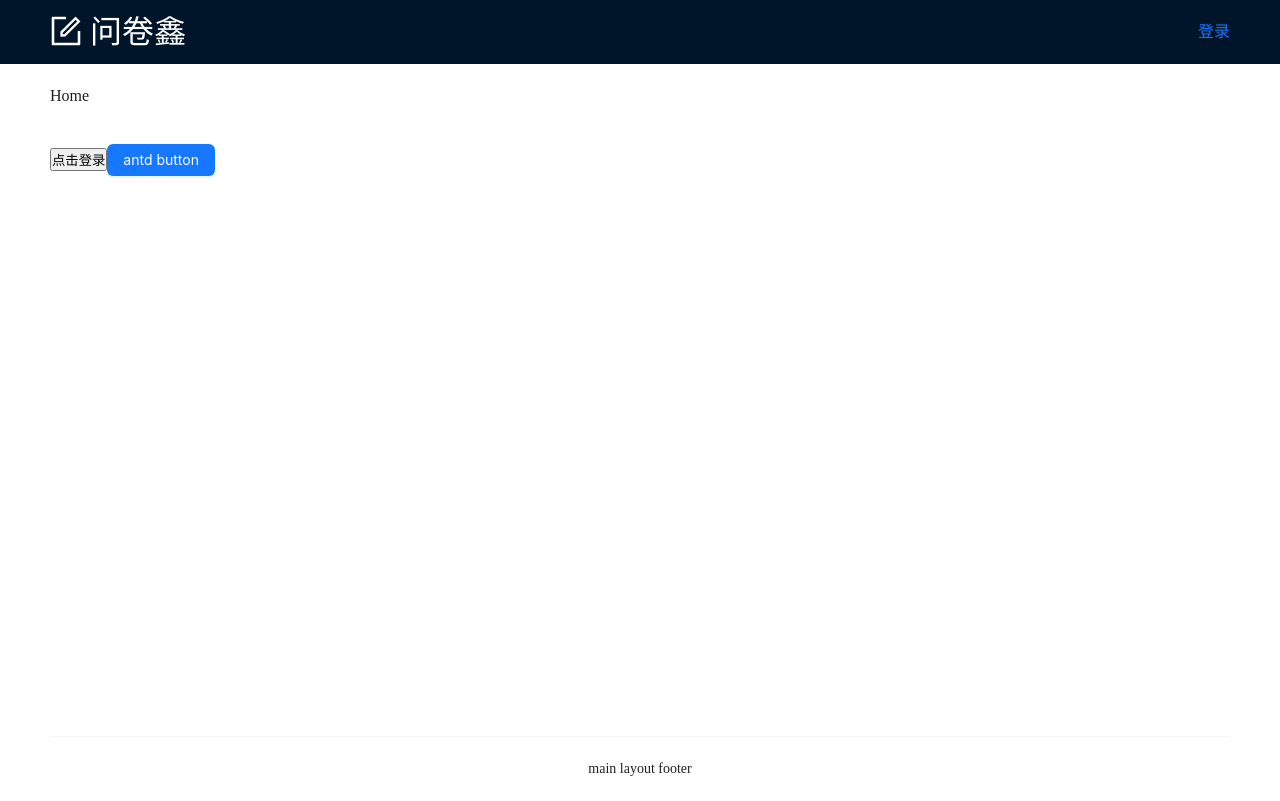
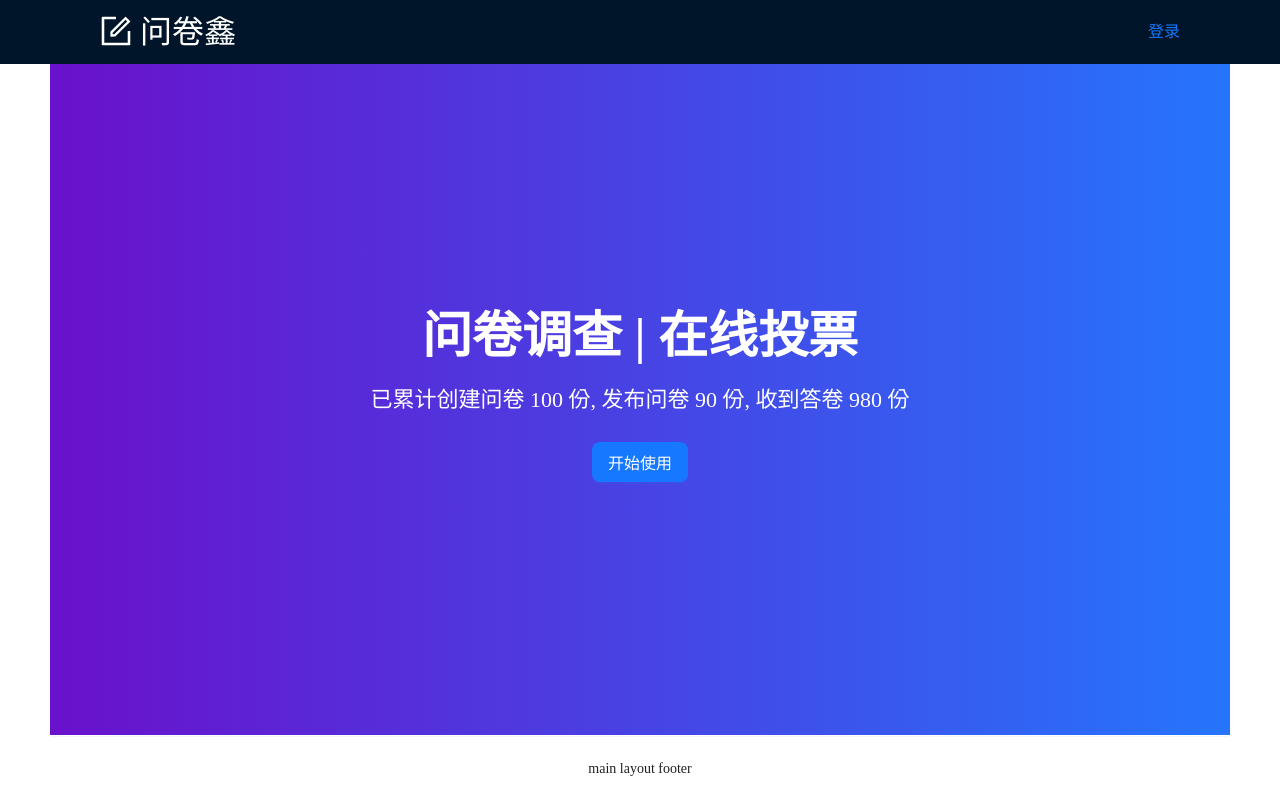
Before and after one commit to zxxj/questionnaire-app, a React (Vite) app: page / in a window 1280 px wide. Built offline with nearby package versions, Linux system fonts and the light colour scheme.

Commit message:
✨refactor: 使用antd重构首页与404页面

```diff
--- a/src/layouts/MainLayout/index.module.scss
+++ b/src/layouts/MainLayout/index.module.scss
@@ -1,10 +1,10 @@
 
 .container {
-
 	.header {
 		color: #fff;
 		display: flex;
 		justify-content: space-between;
+		padding: 0 50px;
 	}
 
 	.content {
--- a/src/main.tsx
+++ b/src/main.tsx
@@ -1,6 +1,7 @@
 import React from "react";
 import ReactDOM from "react-dom/client";
 import App from "./App.tsx";
+import "./styles/antdReset.css";
 import "./styles/reset.css";
 import "./styles/index.css";
 
--- /dev/null
+++ b/src/styles/antdReset.css
@@ -0,0 +1,3 @@
+:where(.css-dev-only-do-not-override-1xg9z9n).ant-layout-header {
+	padding: unset !important;
+}
--- a/src/styles/reset.css
+++ b/src/styles/reset.css
@@ -2,3 +2,7 @@
 	margin: 0;
 	padding: 0;
 }
+
+body {
+	overflow: hidden;
+}
--- a/src/views/Home/index.module.scss
+++ b/src/views/Home/index.module.scss
@@ -0,0 +1,21 @@
+.container {
+	display: flex;
+	justify-content: center;
+	align-items: center;
+	height: calc(100vh - 64px - 65px);
+	background-image: linear-gradient(to right, #6a11cb 0%, #2575fc 100%);
+
+	.content {
+		text-align: center;
+		color: #fff;
+
+		.top {
+			font-size: 50px;
+			font-weight: bold;
+		}
+
+		.center {
+			font-size: 22px;
+		}
+	}
+}
--- a/src/views/Home/index.tsx
+++ b/src/views/Home/index.tsx
@@ -1,27 +1,32 @@
 import { FC } from "react";
-// import styles from "./index.module.scss";
+import styles from "./index.module.scss";
 import { useNavigate } from "react-router-dom";
 import { useTitle } from "ahooks";
 import { Button } from "antd";
+import { LOGIN_PATHNAME } from "../../router";
 
 const Home: FC = () => {
   useTitle("问卷鑫 - 首页");
   const nav = useNavigate();
 
-  const handleLogin = () => {
-    // 跳转到登录页,并且带参数
-    nav({
-      pathname: "/login",
-      search: "username=zxx",
-    });
-  };
-
   return (
-    <>
-      <div>Home</div>
-      <button onClick={handleLogin}>点击登录</button>
-      <Button type="primary">antd button</Button>
-    </>
+    <div className={styles.container}>
+      <div className={styles.content}>
+        <div className={styles.top}>问卷调查 | 在线投票</div>
+        <div className={styles.center}>
+          已累计创建问卷 100 份, 发布问卷 90 份, 收到答卷 980 份
+        </div>
+        <div className={styles.bottom}>
+          <Button
+            type="primary"
+            size="large"
+            onClick={() => nav(LOGIN_PATHNAME)}
+          >
+            开始使用
+          </Button>
+        </div>
+      </div>
+    </div>
   );
 };
 
--- a/src/views/NotFound/index.tsx
+++ b/src/views/NotFound/index.tsx
@@ -1,7 +1,18 @@
 import { FC } from "react";
+import { Result, Button } from "antd";
+import { useNavigate } from "react-router-dom";
 
 const NotFound: FC = () => {
-  return <div>404</div>;
+  const nav = useNavigate();
+
+  return (
+    <Result
+      status="404"
+      title="404"
+      subTitle="您访问的页面路径有误, 请重试!!!"
+      extra={<Button onClick={() => nav("/")}>返回首页</Button>}
+    />
+  );
 };
 
 export default NotFound;
```
